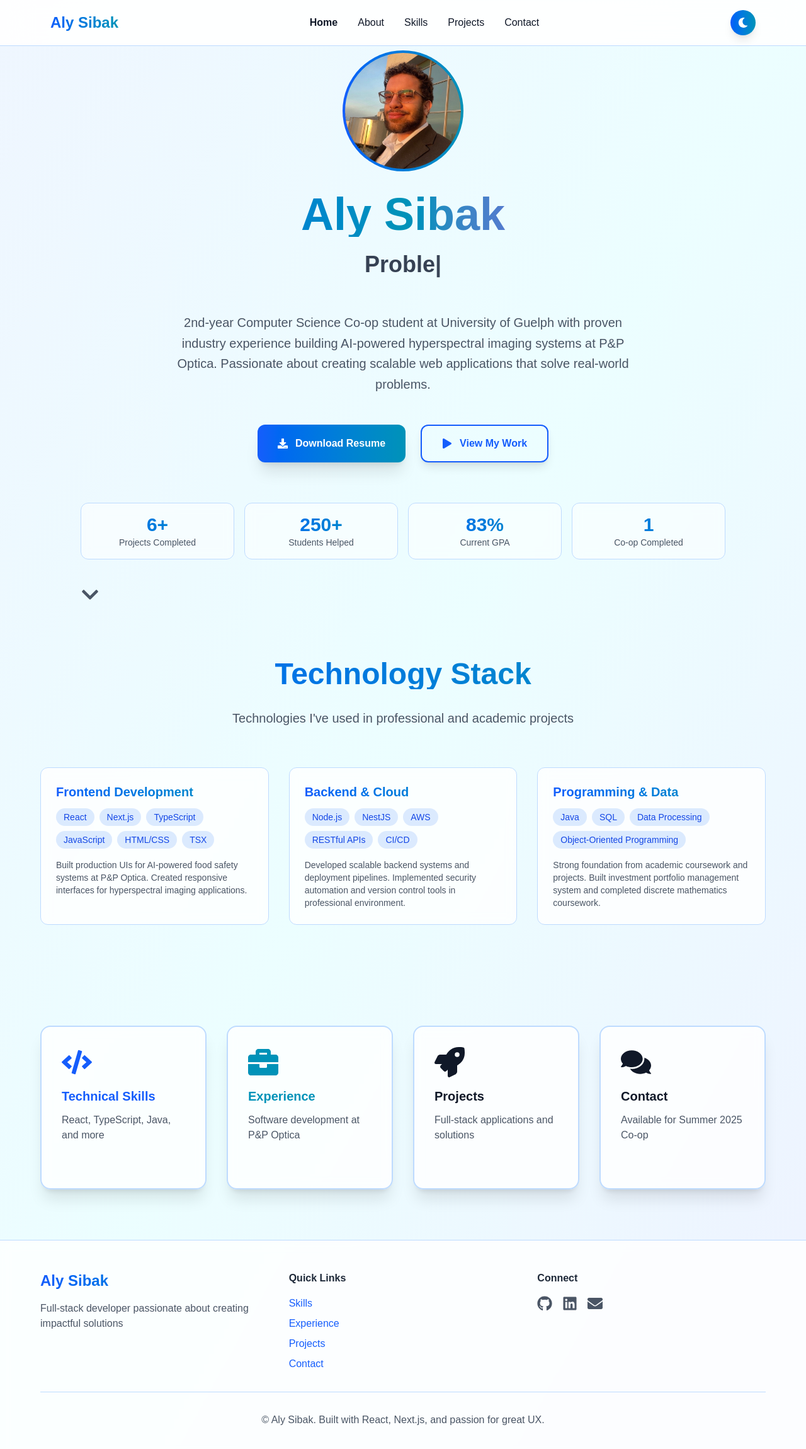
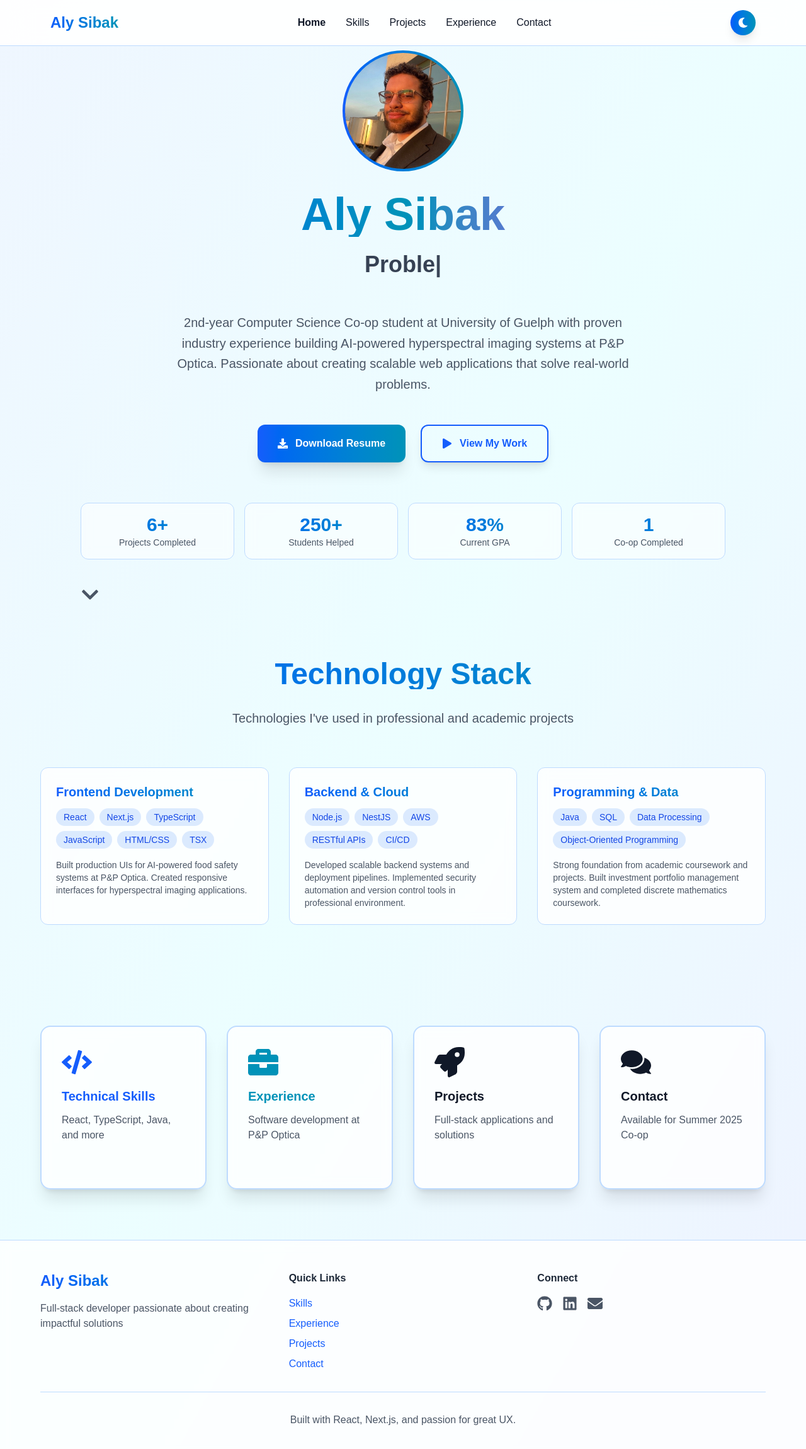
Before and after one commit to alysibak/portfolio-website, a Next.js app: page / in a window 1280 px wide. Shown: the top 2300 px of the page at 63% size. Built offline with nearby package versions, Linux system fonts and the light colour scheme.

Commit message:
remove about

```diff
--- a/app/contact/page.js
+++ b/app/contact/page.js
@@ -301,7 +301,7 @@ export default function Contact() {
         : "bg-white bg-opacity-80 backdrop-blur-sm py-8 text-center border-t border-blue-200"
       }>
         <p className={darkMode ? 'text-gray-400' : 'text-gray-500'}>
-          © Aly Sibak. Built with Next.js & Tailwind CSS
+          Aly Sibak. Built with Next.js & Tailwind CSS
         </p>
       </footer>
     </div>
--- a/app/page.js
+++ b/app/page.js
@@ -191,10 +191,10 @@ export default function AwardWinningHome() {
               Home
               <span className="absolute bottom-[-4px] left-0 w-0 h-0.5 bg-gradient-to-r from-blue-600 to-cyan-600 group-hover:w-full transition-all duration-300"></span>
             </a>
-            <a href="#about" className="font-medium transition-colors duration-300 hover:text-blue-600">About</a>
             <a href="#skills" className="font-medium transition-colors duration-300 hover:text-blue-600">Skills</a>
             <a href="#projects" className="font-medium transition-colors duration-300 hover:text-blue-600">Projects</a>
-            <a href="#contact" className="font-medium transition-colors duration-300 hover:text-blue-600">Contact</a>
+            <a href="/experience" className="font-medium transition-colors duration-300 hover:text-blue-600">Experience</a>
+            <a href="/contact" className="font-medium transition-colors duration-300 hover:text-blue-600">Contact</a>
           </div>
           <button
             onClick={toggleTheme}
@@ -406,7 +406,7 @@ export default function AwardWinningHome() {
           <div className={`mt-8 pt-8 border-t text-center ${
             darkMode ? 'border-gray-700 text-gray-400' : 'border-blue-200 text-gray-600'
           }`}>
-            <p>© Aly Sibak. Built with React, Next.js, and passion for great UX.</p>
+            <p>Built with React, Next.js, and passion for great UX.</p>
           </div>
         </div>
       </footer>
```
